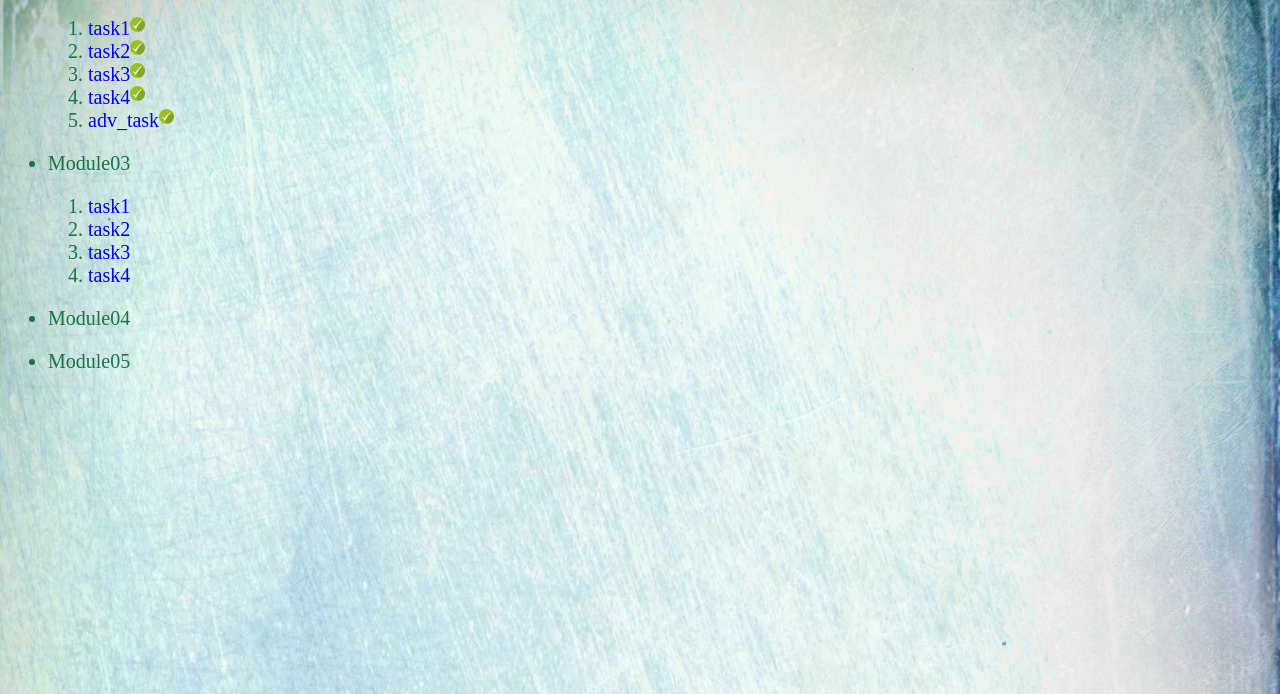
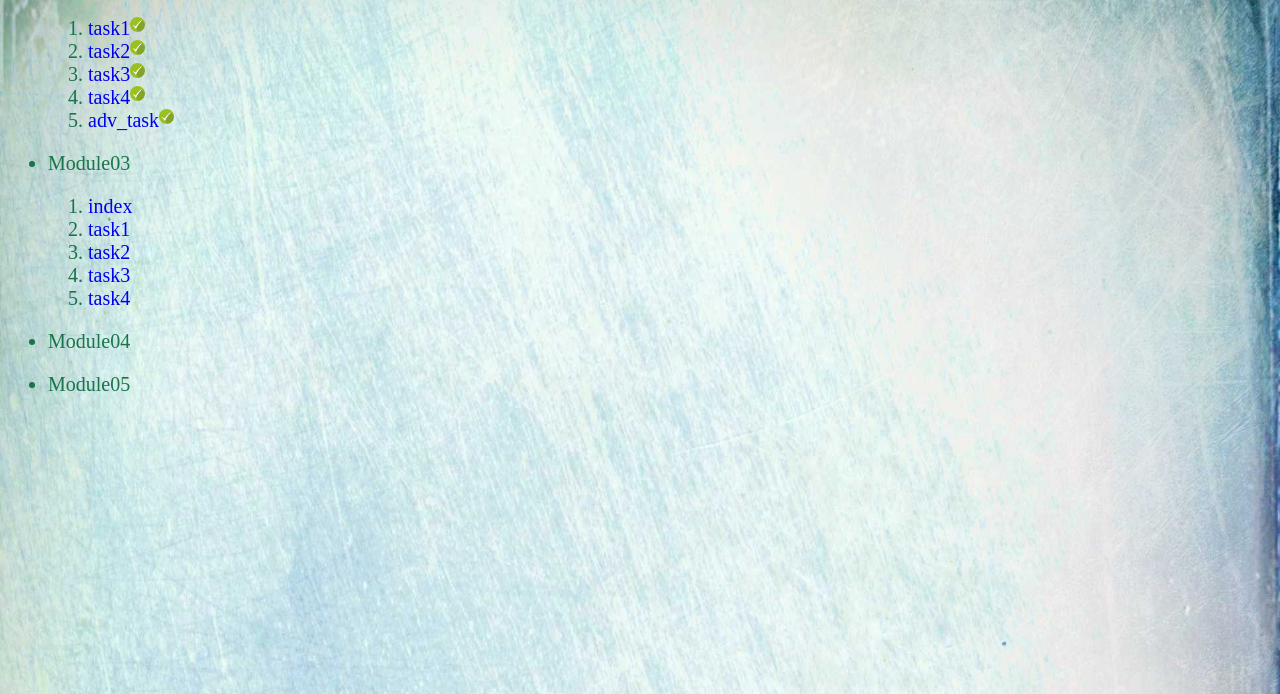
Before and after one commit to ogabura/goit-fe-course, a plain HTML site: page index.html in a window 1280 px wide. Shown: the part 106-800 px from the top of the page. Drawn offline with Linux system fonts and the light colour scheme.

Commit message:
module3 index added

```diff
--- a/index.html
+++ b/index.html
@@ -21,6 +21,7 @@
             </ol>
             <li><p>Module03</p></li>
             <ol>
+                <li><a href="html-css/module-3/index.html">index</a></li>
                 <li><a href="html-css/module-3/task1.html">task1</a></li>
                 <li><a href="html-css/module-3/task2.html">task2</a></li>
                 <li><a href="html-css/module-3/task3.html">task3</a></li>
```
